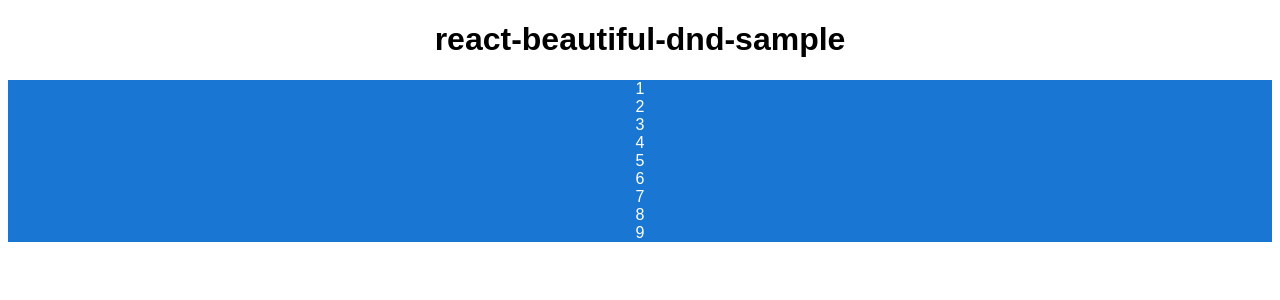
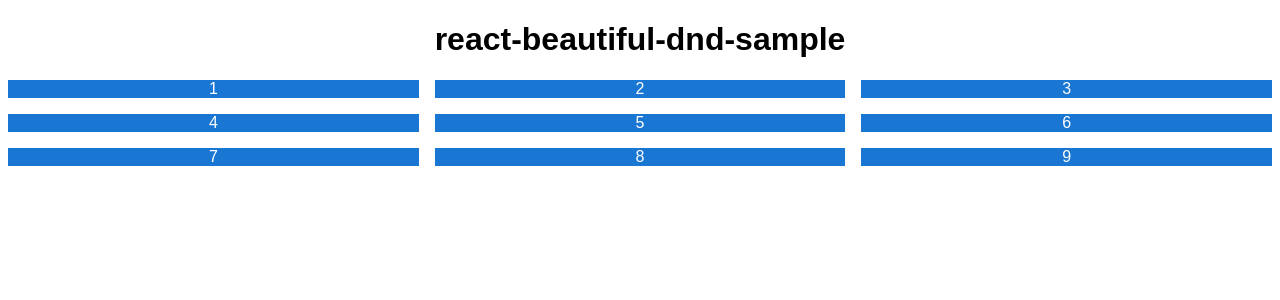
Before and after one commit to 7namori/sample-react-beautiful-dnd, a React (Create React App) app: page / in a window 1280 px wide. Shown: the top 300 px of the page. Built offline with nearby package versions, Linux system fonts and the light colour scheme.

Commit message:
[update]Gridを使用して3×3で表示 この状態だとバグっててドラッグアンドドロップがまともにできない。

```diff
--- a/src/App.tsx
+++ b/src/App.tsx
@@ -21,7 +21,7 @@
         <Droppable droppableId="gridItems">
           {(provided) => (
             <div {...provided.droppableProps} ref={provided.innerRef}>
-              {/* <Grid container spacing={2}> */}
+              <Grid container spacing={2}>
                 {gridItems.map((values: dummyDataType, idx: number) => {
                   return (
                     <Draggable
@@ -30,12 +30,12 @@
                       key={values.val}
                     >
                       {(provided) => (
+                        <Grid item xs={4}>
                           <div
                             {...provided.draggableProps}
                             {...provided.dragHandleProps}
                             ref={provided.innerRef}
                           >
-                        {/* <Grid item xs={4}> */}
                             <Box
                               sx={{
                                 color: 'primary.contrastText',
@@ -44,14 +44,14 @@
                             >
                               {values.val}
                             </Box>
-                        {/* </Grid> */}
                           </div>
+                        </Grid>
                       )}
                     </Draggable>
                   )
                 })}
                 {provided.placeholder}
-              {/* </Grid> */}
+              </Grid>
             </div>
           )}
         </Droppable>
```
Lines whose indentation alone changed are shown as unchanged.
